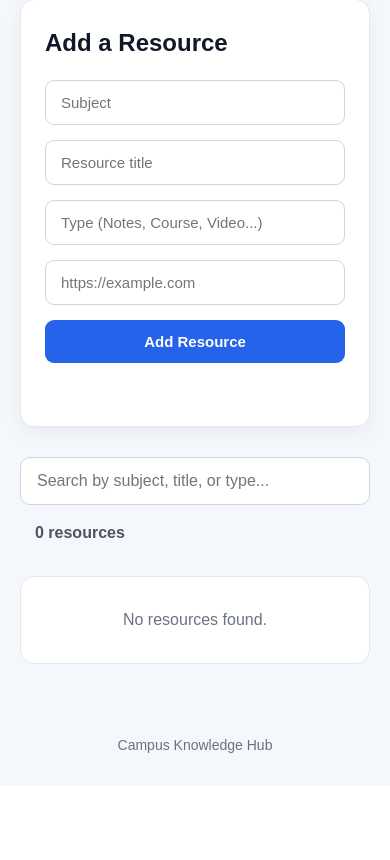
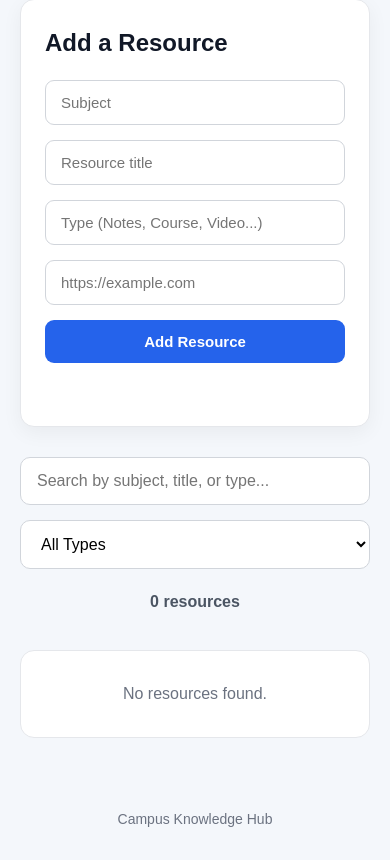
Before and after one commit to nishantekka2007-sys/campus-knowledge-hub, a FastAPI app: page / in a window 390 px wide. Shown: the part 266-1126 px from the top of the page. Before the commit the page ends 1019 px from the top, so only its background shows below. Run offline with FastAPI, Linux system fonts and the light colour scheme; data that the repository does not hold is empty.

Commit message:
Add resource type filter

```diff
--- a/templates/index.html
+++ b/templates/index.html
@@ -3,7 +3,6 @@
 <head>
     <meta charset="UTF-8">
     <meta name="viewport" content="width=device-width, initial-scale=1.0">
-
     <title>Campus Knowledge Hub</title>
 
     <style>
@@ -110,17 +109,28 @@
             flex-wrap: wrap;
         }
 
-        .search-box {
-            flex: 1;
-            min-width: 250px;
+        .search-box,
+        .type-filter {
             padding: 14px 16px;
             border: 1px solid #d1d5db;
             border-radius: 10px;
             font-size: 16px;
             outline: none;
+            background: white;
         }
 
-        .search-box:focus {
+        .search-box {
+            flex: 1;
+            min-width: 250px;
+        }
+
+        .type-filter {
+            min-width: 180px;
+            cursor: pointer;
+        }
+
+        .search-box:focus,
+        .type-filter:focus {
             border-color: #2563eb;
         }
 
@@ -231,6 +241,7 @@
             border: 1px solid #e5e7eb;
             text-align: center;
             color: #6b7280;
+            grid-column: 1 / -1;
         }
 
         footer {
@@ -255,6 +266,17 @@
 
             .resource-form {
                 grid-template-columns: 1fr;
+            }
+
+            .search-box,
+            .type-filter {
+                width: 100%;
+            }
+
+            .resource-count {
+                width: 100%;
+                justify-content: center;
+                padding: 5px 0;
             }
         }
     </style>
@@ -322,6 +344,10 @@
                 placeholder="Search by subject, title, or type..."
             >
 
+            <select id="typeFilter" class="type-filter">
+                <option value="">All Types</option>
+            </select>
+
             <div class="resource-count" id="resourceCount">
                 Loading...
             </div>
@@ -341,7 +367,9 @@
     </footer>
 
     <script>
+
         let allResources = [];
+
 
         async function loadResources() {
             try {
@@ -353,9 +381,11 @@
 
                 allResources = await response.json();
 
-                applySearch();
+                updateTypeFilterOptions();
+                applyFilters();
 
             } catch (error) {
+
                 document.getElementById("resources").innerHTML = `
                     <div class="message">
                         Unable to load resources.
@@ -366,23 +396,75 @@
             }
         }
 
-        function applySearch() {
+
+        function updateTypeFilterOptions() {
+
+            const typeFilter = document.getElementById("typeFilter");
+
+            const currentValue = typeFilter.value;
+
+            const types = [
+                ...new Set(
+                    allResources.map(resource =>
+                        resource.resource_type.trim()
+                    )
+                )
+            ].sort((a, b) => a.localeCompare(b));
+
+            typeFilter.innerHTML = `
+                <option value="">All Types</option>
+            `;
+
+            types.forEach(type => {
+
+                const option = document.createElement("option");
+
+                option.value = type;
+                option.textContent = type;
+
+                typeFilter.appendChild(option);
+            });
+
+            if (types.includes(currentValue)) {
+                typeFilter.value = currentValue;
+            }
+        }
+
+
+        function applyFilters() {
+
             const keyword = document
                 .getElementById("searchInput")
                 .value
                 .toLowerCase()
                 .trim();
 
-            const filteredResources = allResources.filter(resource =>
-                resource.subject.toLowerCase().includes(keyword) ||
-                resource.title.toLowerCase().includes(keyword) ||
-                resource.resource_type.toLowerCase().includes(keyword)
-            );
+            const selectedType = document
+                .getElementById("typeFilter")
+                .value
+                .toLowerCase()
+                .trim();
+
+            const filteredResources = allResources.filter(resource => {
+
+                const matchesSearch =
+                    resource.subject.toLowerCase().includes(keyword) ||
+                    resource.title.toLowerCase().includes(keyword) ||
+                    resource.resource_type.toLowerCase().includes(keyword);
+
+                const matchesType =
+                    !selectedType ||
+                    resource.resource_type.toLowerCase() === selectedType;
+
+                return matchesSearch && matchesType;
+            });
 
             displayResources(filteredResources);
         }
 
+
         function displayResources(resources) {
+
             const container = document.getElementById("resources");
             const count = document.getElementById("resourceCount");
 
@@ -390,15 +472,18 @@
                 `${resources.length} resource${resources.length === 1 ? "" : "s"}`;
 
             if (resources.length === 0) {
+
                 container.innerHTML = `
                     <div class="message">
                         No resources found.
                     </div>
                 `;
+
                 return;
             }
 
             container.innerHTML = resources.map(resource => `
+
                 <article class="resource-card">
 
                     <span class="badge">
@@ -442,10 +527,13 @@
                     </div>
 
                 </article>
+
             `).join("");
         }
 
+
         function escapeHtml(value) {
+
             return String(value)
                 .replaceAll("&", "&amp;")
                 .replaceAll("<", "&lt;")
@@ -454,13 +542,21 @@
                 .replaceAll("'", "&#039;");
         }
 
+
         function escapeAttribute(value) {
             return escapeHtml(value);
         }
 
+
         document
             .getElementById("searchInput")
-            .addEventListener("input", applySearch);
+            .addEventListener("input", applyFilters);
+
+
+        document
+            .getElementById("typeFilter")
+            .addEventListener("change", applyFilters);
+
 
         document
             .getElementById("resourceForm")
@@ -468,44 +564,63 @@
 
                 event.preventDefault();
 
-                const message = document.getElementById("formMessage");
+                const message =
+                    document.getElementById("formMessage");
 
                 const resource = {
-                    subject: document.getElementById("subject").value.trim(),
-                    title: document.getElementById("title").value.trim(),
-                    resource_type: document.getElementById("resourceType").value.trim(),
-                    link: document.getElementById("link").value.trim()
+
+                    subject:
+                        document.getElementById("subject").value.trim(),
+
+                    title:
+                        document.getElementById("title").value.trim(),
+
+                    resource_type:
+                        document.getElementById("resourceType").value.trim(),
+
+                    link:
+                        document.getElementById("link").value.trim()
                 };
 
                 message.textContent = "Adding resource...";
 
                 try {
+
                     const response = await fetch("/resources", {
+
                         method: "POST",
+
                         headers: {
                             "Content-Type": "application/json"
                         },
+
                         body: JSON.stringify(resource)
                     });
 
                     const result = await response.json();
 
                     if (!response.ok) {
-                        throw new Error(result.detail || "Failed to add resource");
+                        throw new Error(
+                            result.detail || "Failed to add resource"
+                        );
                     }
 
-                    message.textContent = "Resource added successfully.";
+                    message.textContent =
+                        "Resource added successfully.";
 
                     this.reset();
 
                     await loadResources();
 
                 } catch (error) {
+
                     message.textContent = error.message;
                 }
             });
 
+
         async function deleteResource(resourceId) {
+
             const resource = allResources.find(
                 item => item.id === resourceId
             );
@@ -523,6 +638,7 @@
             }
 
             try {
+
                 const response = await fetch(
                     `/resources/${resourceId}`,
                     {
@@ -541,11 +657,14 @@
                 await loadResources();
 
             } catch (error) {
+
                 alert(error.message);
             }
         }
 
+
         async function editResource(resourceId) {
+
             const resource = allResources.find(
                 item => item.id === resourceId
             );
@@ -591,18 +710,29 @@
             }
 
             try {
+
                 const response = await fetch(
                     `/resources/${resourceId}`,
                     {
                         method: "PUT",
+
                         headers: {
                             "Content-Type": "application/json"
                         },
+
                         body: JSON.stringify({
-                            subject: subject.trim(),
-                            title: title.trim(),
-                            resource_type: resourceType.trim(),
-                            link: link.trim()
+
+                            subject:
+                                subject.trim(),
+
+                            title:
+                                title.trim(),
+
+                            resource_type:
+                                resourceType.trim(),
+
+                            link:
+                                link.trim()
                         })
                     }
                 );
@@ -618,11 +748,14 @@
                 await loadResources();
 
             } catch (error) {
+
                 alert(error.message);
             }
         }
 
+
         loadResources();
+
     </script>
 
 </body>
```
